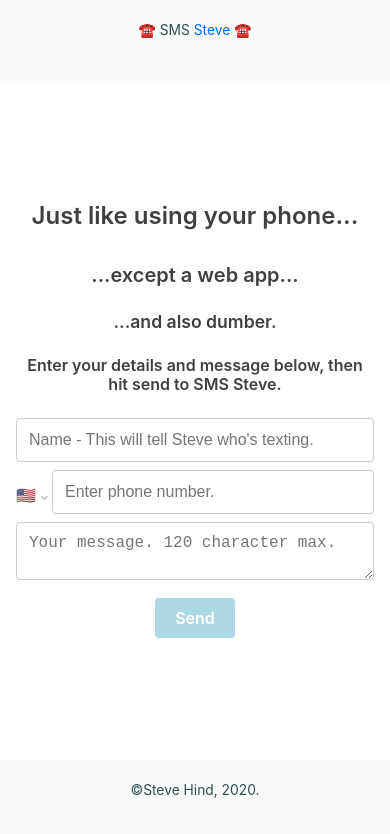
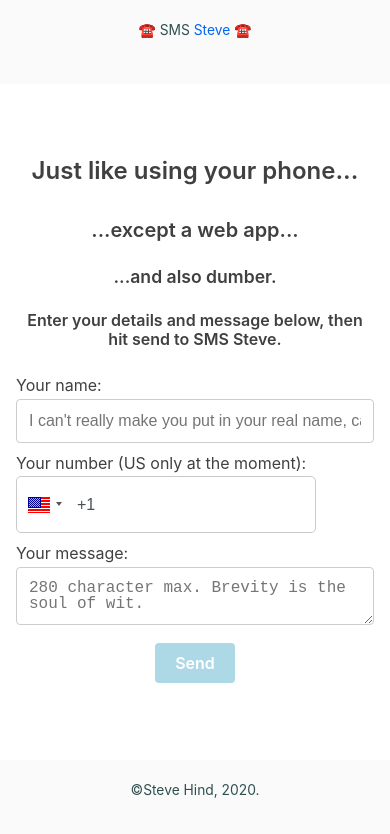
Before and after one commit to stevehind/sms-steve, a React (Create React App) app: page / in a window 390 px wide. Shown: the top 834 px of the page. Built offline with nearby package versions, Linux system fonts and the light colour scheme.

Commit message:
Phone input implemented. Not handling changes well.

```diff
--- a/package.json
+++ b/package.json
@@ -11,7 +11,8 @@
     "react-phone-input-2": "^2.11.0",
     "react-phone-number-input": "^3.0.15",
     "react-scripts": "3.3.0",
-    "serve": "^11.3.0"
+    "serve": "^11.3.0",
+    "validator": "^12.2.0"
   },
   "scripts": {
     "dev": "react-scripts start",
--- a/src/InputForm.js
+++ b/src/InputForm.js
@@ -1,8 +1,10 @@
 import React, { Component} from "react";
+import ReactPhoneInput from "react-phone-input-2";
+import './index.css';
 import './InputForm.css';
+import 'react-phone-input-2/lib/bootstrap.css';
 import api from './api.js';
-import 'react-phone-number-input/style.css'
-import PhoneInput from 'react-phone-number-input'
+import validator from "validator";
 
 const validateForm = (inputs, errors) => {
     let valid = true;
@@ -44,11 +46,38 @@ class InputForm extends Component {
         this.handleSubmit = this.handleSubmit.bind(this);
     }
 
-    handleNumberChange = event => {
-        const {name, value} = event.target;
+    handleNumberChange = value => {
         let inputs = this.state.inputs;
+        let errors = this.state.errors;
 
-        inputs.sender_number = value
+        inputs.sender_number = value;
+
+        let validation = validator.isMobilePhone(inputs.sender_number);
+
+        errors.sender_number =
+            validation
+            ? ''
+            : "This is likely not a valid number and you can't submit it, please check it.";
+
+        this.setState({errors, inputs})
+
+        if(validateForm(this.state.inputs, this.state.errors)) {
+            console.log('Valid Form');
+            this.setState({
+                valid: true,
+                disabled: false,
+                btnColor: 'blue'
+            })
+        } else {
+            console.log('Invalid form');
+            this.setState({
+                valid: false,
+                disabled: true,
+                btnColor: 'lightblue'
+            })
+        }
+
+        console.log(validation);
     }
 
     handleChange = event => {
@@ -65,17 +94,10 @@ class InputForm extends Component {
                     : '';
                 inputs.sender_name = value;
                 break;
-            case 'sender_number':
-                errors.sender_number =
-                    (value.length < 11 || value.length >12)
-                    ? 'Enter phone number with 11 digits, incl. int`l code and start with +'
-                    : '';
-                inputs.sender_number = value;
-                break;
             case 'sender_message':
                 errors.sender_message =
-                    value.length > 120
-                    ? 'Messages need to be <120 characters because this app is old school.'
+                    value.length > 280
+                    ? 'Messages need to be <280 characters. No `War and Peace`, please.'
                     : '';
                 inputs.sender_message = value;
                 break;
@@ -174,34 +196,37 @@ class InputForm extends Component {
                     <h5>Enter your details and message below, then hit send to SMS Steve.</h5>
                     <div className="sr-combo-inputs" style={style}>
                         <div className="sr-combo-inputs-row">
+                            <p className="no-margin-bottom text-left">Your name:</p>
                             <input
                                 type="text"
                                 name="sender_name"
-                                placeholder="Name - This will tell Steve who's texting."
+                                placeholder="I can't really make you put in your real name, can I?"
                                 className="sr-input"
                                 autoComplete="cardholder"
                                 onChange={this.handleChange}
                             />
-                            {errors.sender_name.length < 2 && <span style={{color:'red'}}>{errors.sender_name}</span>}
-                            <PhoneInput
+                            {errors.sender_name.length > 0 && <span style={{color:'red'}}>{errors.sender_name}</span>}
+                            <p className="no-margin-bottom text-left">Your number (US only at the moment):</p>
+                            <ReactPhoneInput
                                 name="sender_number"
-                                defaultCountry="US"
-                                countrySelectProps={{ unicodeFlags: true}}
-                                placeholder="Enter phone number."
-                                className="sr-input"
+                                country="us"
+                                enableAreaCodes={true}
+                                value={this.state.sender_number}
                                 autoComplete="cardholder"
                                 onChange={this.handleNumberChange}
+                                className="sr-input"
                             />
-                            {errors.sender_number.length !== 12 && <span style={{color:'red'}}>{errors.sender_number}</span>}
+                            {errors.sender_number.length > 0 && <span style={{color:'red'}}>{errors.sender_number}</span>}
+                            <p className="no-margin-bottom text-left">Your message:</p>
                             <textarea
                                 type="text"
                                 name="sender_message"
-                                placeholder="Your message. 120 character max."
+                                placeholder="280 character max. Brevity is the soul of wit."
                                 className="sr-input"
                                 autoComplete="cardholder"
                                 onChange={this.handleChange}
                             />
-                            {errors.sender_message.length > 120 && <span style={{color:'red'}}>{errors.sender_message}</span>}
+                            {errors.sender_message.length > 0 && <span style={{color:'red'}}>{errors.sender_message}</span>}
                         <div className="pad-bottom" style={{color:'red', padding: 5}}>
                             {this.state.failed ? "Sending message failed. Try again." : null}
                         </div>
--- a/src/api.js
+++ b/src/api.js
@@ -1,6 +1,6 @@
 const send_sms = options => {
     return window
-        .fetch(`https://sms-22448-steve.herokuapp.com/web-sms`, {
+        .fetch(`https://sms-22448-steve.herokuapp.com/api/v1/web-sms`, {
             method: "POST",
             headers: {
                 "Content-Type": "application/json"
```
Also changed, not shown: 1 other file (tests, documents, lock files or other folders).
